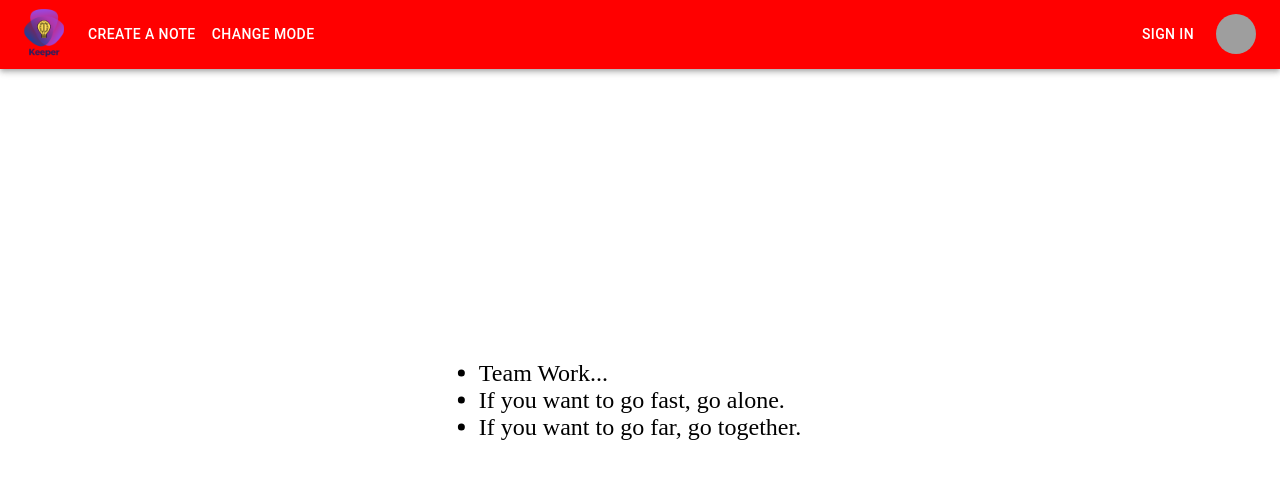
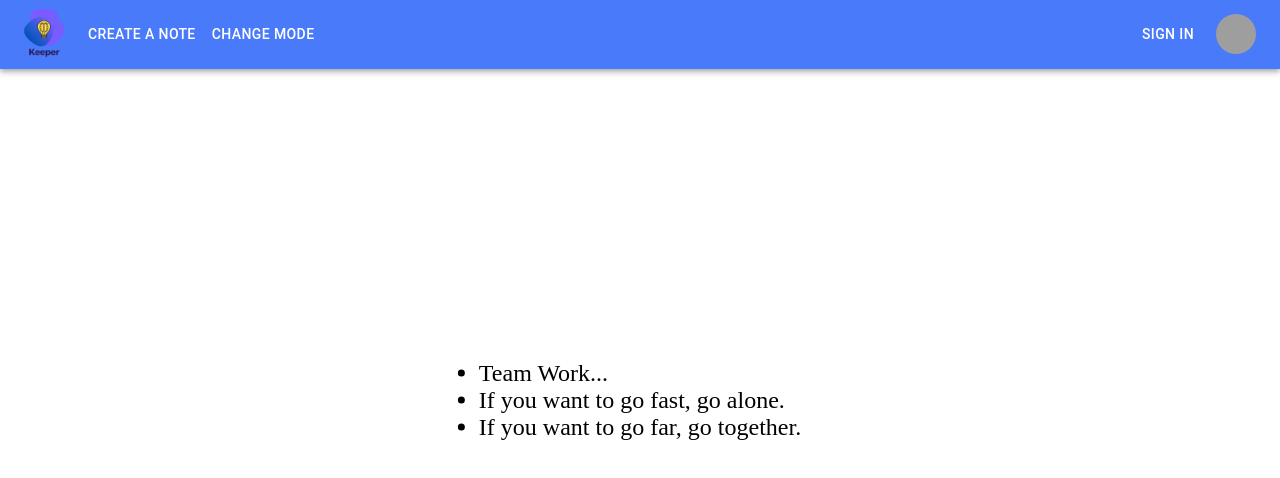
Before and after one commit to Cloud-LAB-Project/Keeper-App, a React (Create React App) app: page / in a window 1280 px wide. Shown: the top 478 px of the page. Built offline with nearby package versions, Linux system fonts and the light colour scheme; grey boxes are pictures that could not be loaded.

Commit message:
add navbar colour

```diff
--- a/src/frontend/components/Navbar/Navbar.jsx
+++ b/src/frontend/components/Navbar/Navbar.jsx
@@ -51,9 +51,10 @@ const Navbar = () => {
         let path = '/signin';
         navigate(path);
     };
-
+    // 00ACE9
+    // 00ABE1
     return (
-        <AppBar style={{ background: 'red' }} position="sticky">
+        <AppBar style={{ background: '#487AFA' }} position="sticky">
             <Container maxWidth="xl">
                 <Toolbar disableGutters>
                     <Typography
```
